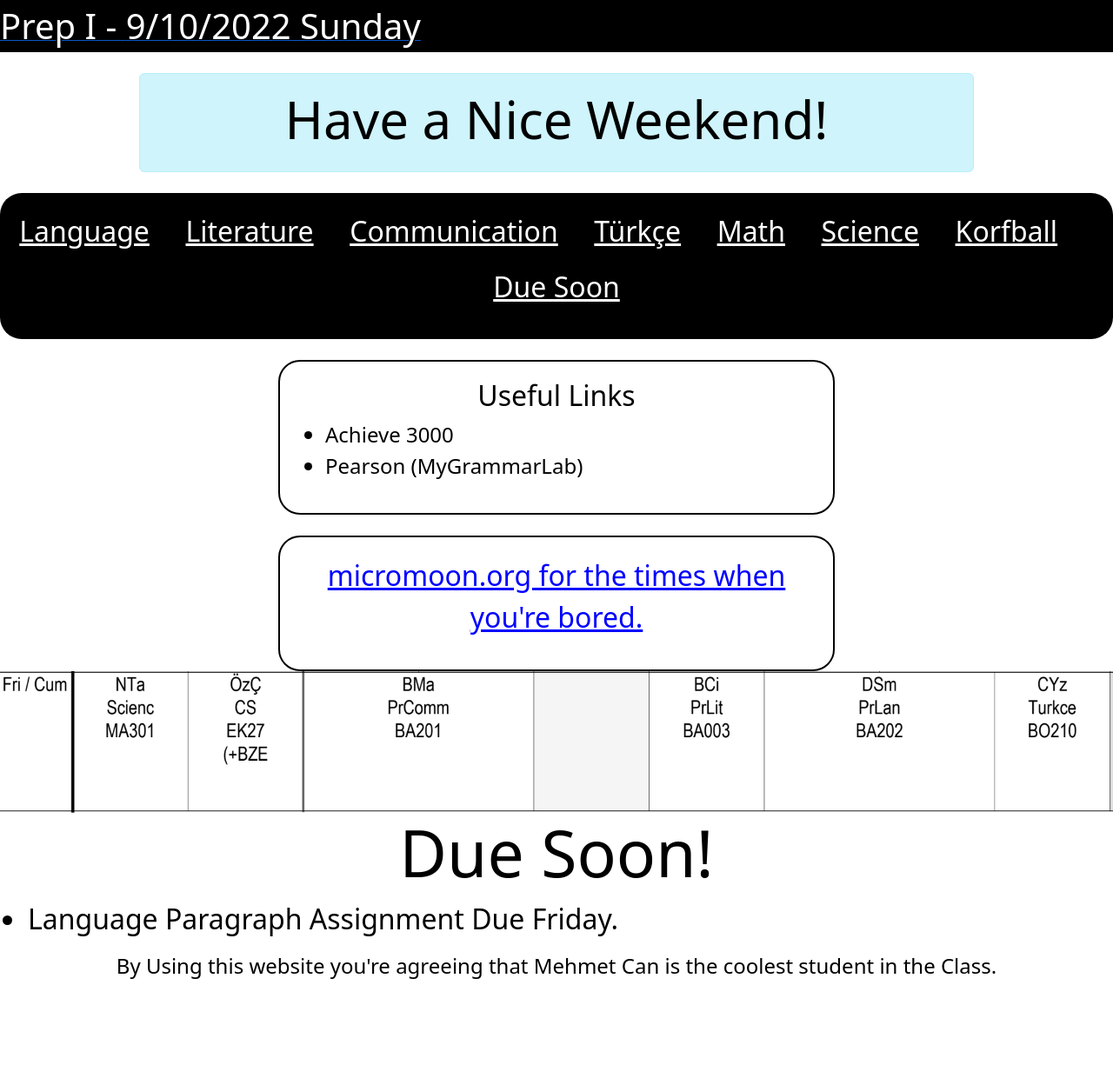
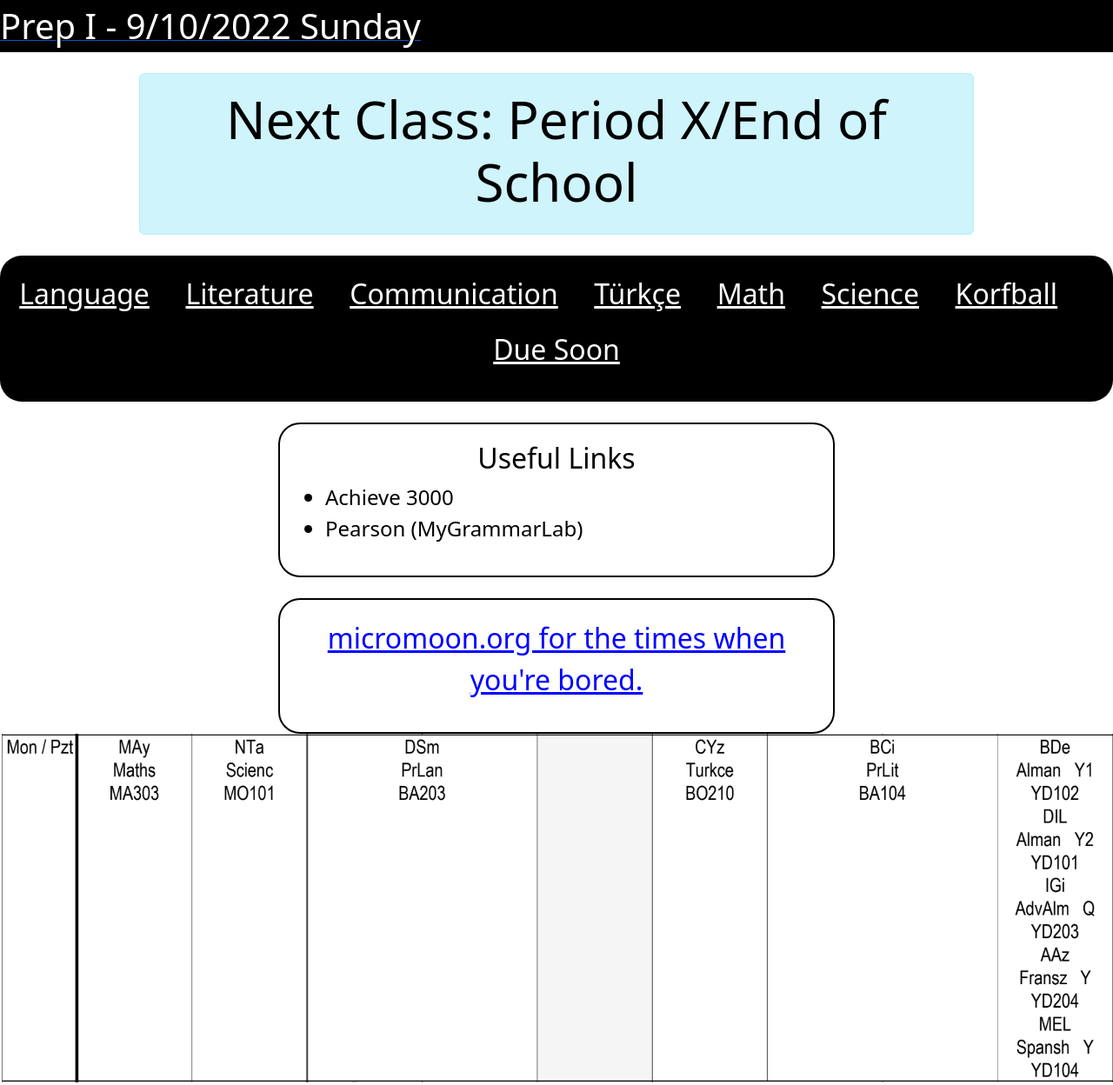
Before and after one commit to mehmetcankahveci/prepI, a plain HTML site: page index.html in a window 1280 px wide. Shown: the top 1248 px of the page at 87% size. Before the commit the page ends 1134 px from the top, so only its background shows below. Drawn offline with nearby package versions, Linux system fonts and the light colour scheme.

Commit message:
Update index.html

```diff
--- a/index.html
+++ b/index.html
@@ -29,7 +29,7 @@
         &nbsp;&nbsp;&nbsp;
         <a href="https://mcggl.xyz/prepI" style="text-decoration:none"><div class="alert alert-info" role="alert">
             <h2 id="kelkelkel"></h2>
-        <script type="text/javascript" src="DailyProgram/Weekend.js"></script>
+        <script type="text/javascript" src="DailyProgram/Mon.js"></script>
             </div> </a>
         &nbsp;
         <div id="k">
@@ -68,7 +68,7 @@
             <a id="hey"href="http://micromoon.org"><p>micromoon.org for the times when you're bored.</p></a>
 
         </div>
-        <img src="Prog/Fri.png">
+        <img src="Prog/Mon.png">
         <h1 class="cooler">Due Soon!</h1>
         <ul>
             <li class="cool">Language Paragraph Assignment Due Friday.</li>
```
